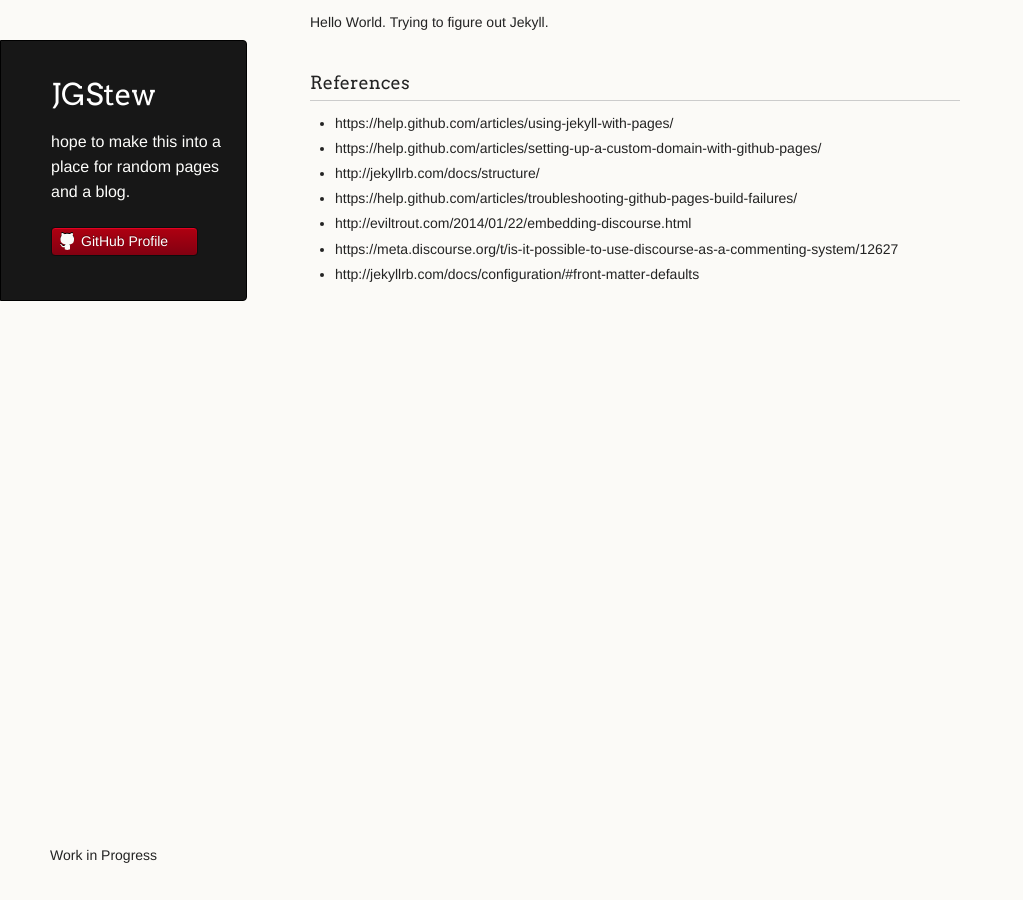
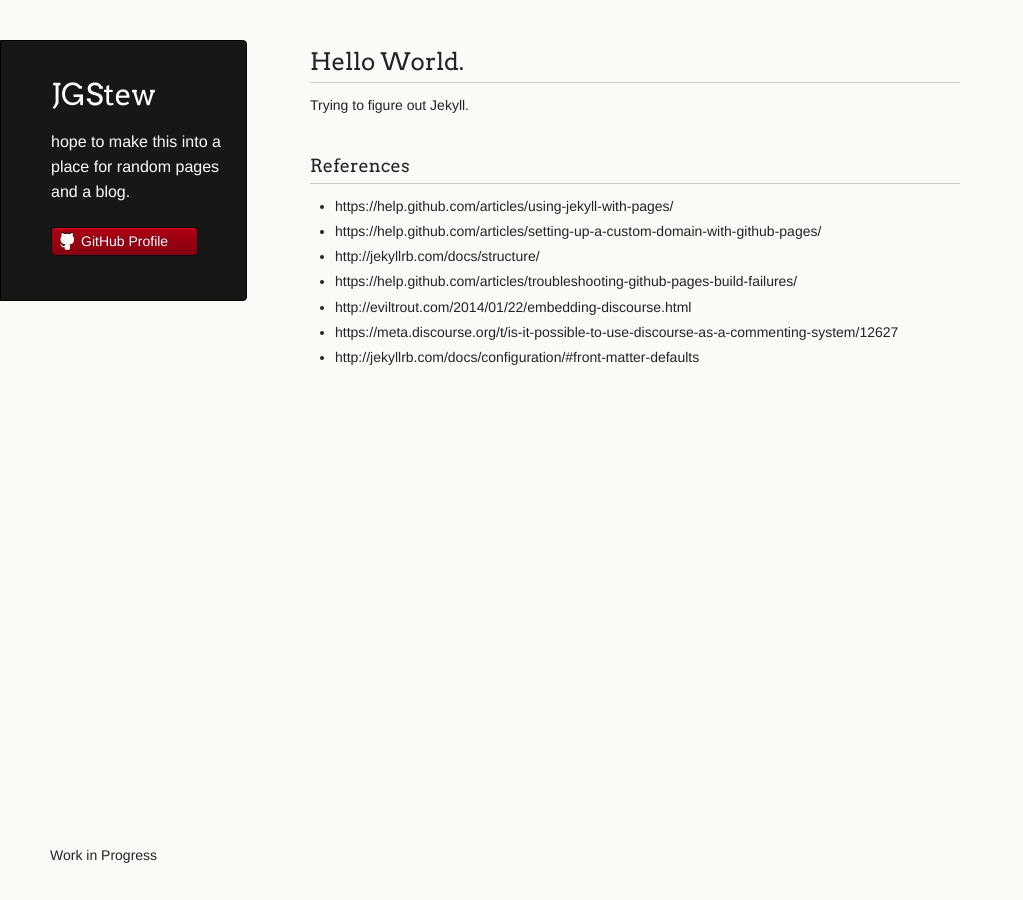
Before and after one commit to jgstew/jgstew.github.io, a Jekyll site: the page built from _posts/2015-12-31-Hello-World-Trying-to-Figure-Out-Jekyll.md, in a window 1280 px wide. Shown: the whole page, without its empty margins (0-1023 px from the left). Built offline with Jekyll 4.4.1, drawn with Linux system fonts in a browser that asks for light colours.

```diff
--- a/_posts/2015-12-31-Hello-World-Trying-to-Figure-Out-Jekyll.md
+++ b/_posts/2015-12-31-Hello-World-Trying-to-Figure-Out-Jekyll.md
@@ -1,7 +1,9 @@
 ---
 ---
 
-Hello World. Trying to figure out Jekyll.
+## Hello World.
+
+Trying to figure out Jekyll.
 
 ### References
 
```
